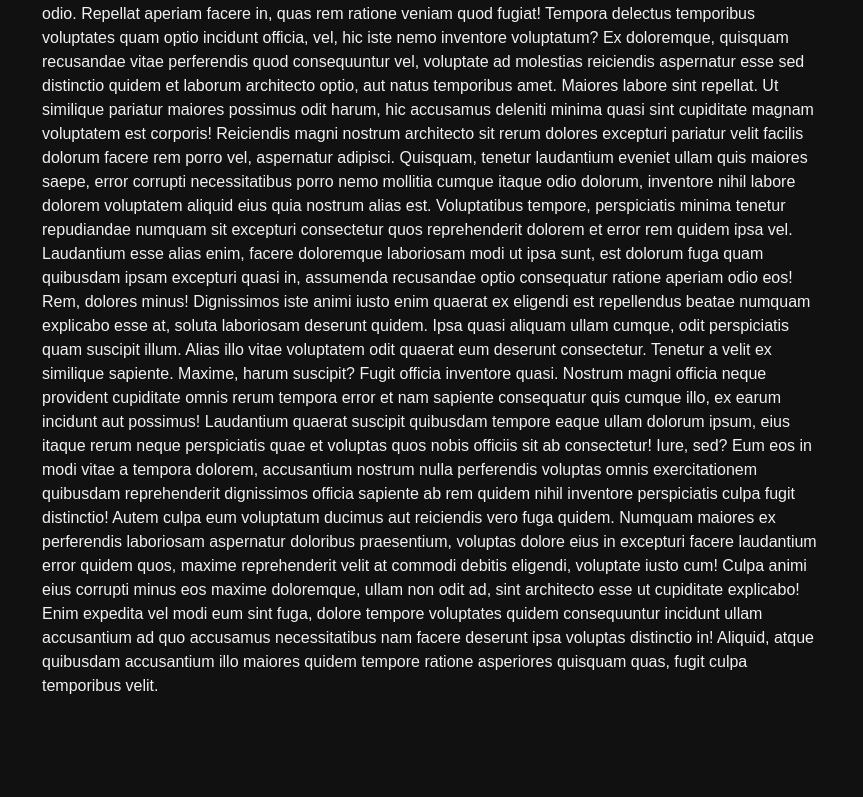
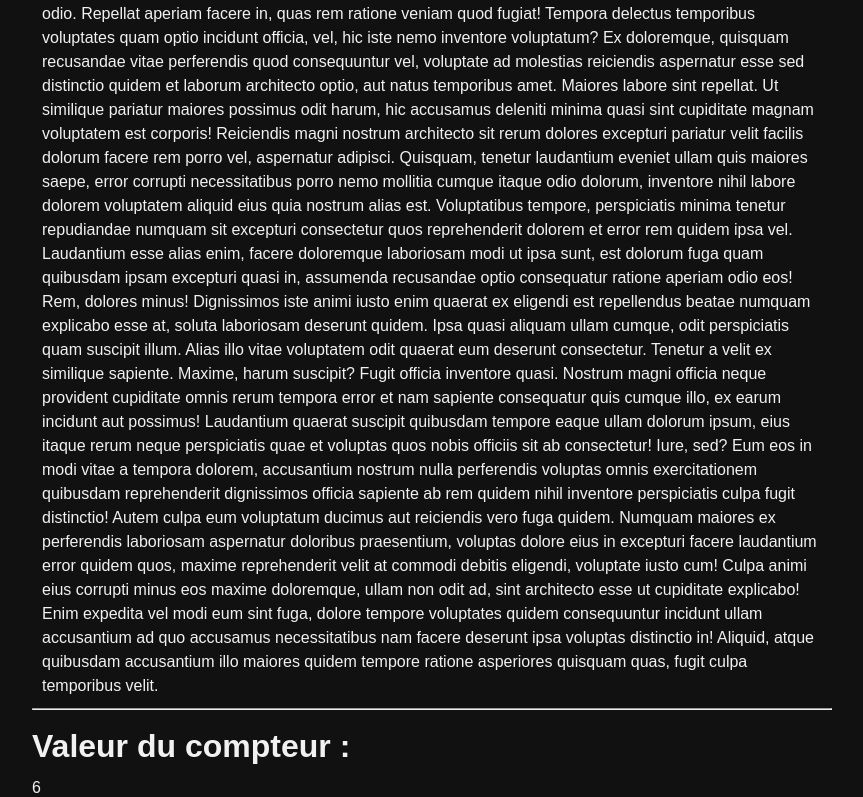
Before and after one commit to CodeurCopieur/react-js-cours, a React (Vite) app in the folder 5.React-dans-le-détail/: page / in a window 1280 px wide. Shown: the part 3637-4434 px from the top of the page, without its empty margins (208-1071 px from the left). Before the commit the page ends 4345 px from the top, so only its background shows below. Built offline with nearby package versions, Linux system fonts and the light colour scheme; no server answers.

Commit message:
Utiliser setInterval

```diff
--- a/5.React-dans-le-détail/src/App.jsx
+++ b/5.React-dans-le-détail/src/App.jsx
@@ -6,6 +6,7 @@ import CleanupFunction from './lessons/4.Cleanup-function/Container'
 import AddGlobalEvent from './lessons/5.Ajouter-un-évènement-global/Container'
 import CallApi from './lessons/6.Appeler-une-API/Container'
 import UseObserver from './lessons/7.Utiliser-un-observateur/Container'
+import UseInterval from './lessons/8.Utiliser-setInterval/Container'
 
 function App() {
 
@@ -30,6 +31,9 @@ function App() {
       <hr />
       <br />
       <UseObserver/>
+      <hr />
+      <br />
+      <UseInterval/>
     </div>
   )
 }
--- /dev/null
+++ b/5.React-dans-le-détail/src/lessons/8.Utiliser-setInterval/Container.jsx
@@ -0,0 +1,20 @@
+import { useState, useEffect } from 'react'
+
+export default function Container() {
+
+  const [count, setCount] = useState(0)
+
+  useEffect(() => {
+    const interval = setInterval(() => {
+      setCount(state => state + 1)
+    }, 1000)
+    return () => clearInterval(interval)
+  }, [])
+
+  return (
+    <div>
+      <h1>Valeur du compteur : </h1>
+      <p>{count}</p>
+    </div>
+  )
+}
```
